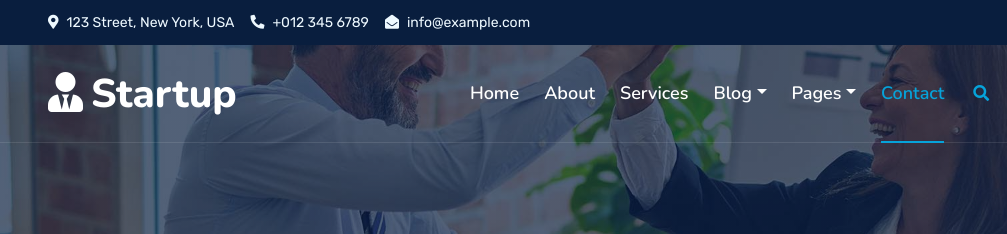
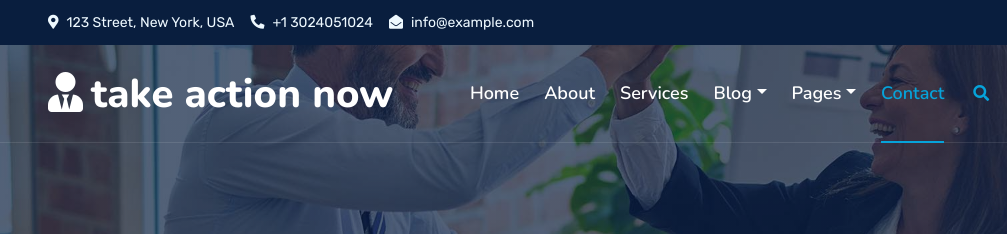
Before and after one commit to cyprientemateu/web-consulting, a plain HTML site: page contact.html in a window 1280 px wide. Shown: the top 234 px of the page, 0-1007 px from the left. Drawn offline with nearby package versions, Linux system fonts and the light colour scheme.

Commit message:
feature branch

```diff
--- a/contact.html
+++ b/contact.html
@@ -45,7 +45,7 @@
             <div class="col-lg-8 text-center text-lg-start mb-2 mb-lg-0">
                 <div class="d-inline-flex align-items-center" style="height: 45px;">
                     <small class="me-3 text-light"><i class="fa fa-map-marker-alt me-2"></i>123 Street, New York, USA</small>
-                    <small class="me-3 text-light"><i class="fa fa-phone-alt me-2"></i>+012 345 6789</small>
+                    <small class="me-3 text-light"><i class="fa fa-phone-alt me-2"></i>+1 3024051024</small>
                     <small class="text-light"><i class="fa fa-envelope-open me-2"></i>info@example.com</small>
                 </div>
             </div>
@@ -67,7 +67,7 @@
     <div class="container-fluid position-relative p-0">
         <nav class="navbar navbar-expand-lg navbar-dark px-5 py-3 py-lg-0">
             <a href="index.html" class="navbar-brand p-0">
-                <h1 class="m-0"><i class="fa fa-user-tie me-2"></i>Startup</h1>
+                <h1 class="m-0"><i class="fa fa-user-tie me-2"></i>take action now</h1>
             </a>
             <button class="navbar-toggler" type="button" data-bs-toggle="collapse" data-bs-target="#navbarCollapse">
                 <span class="fa fa-bars"></span>
```
